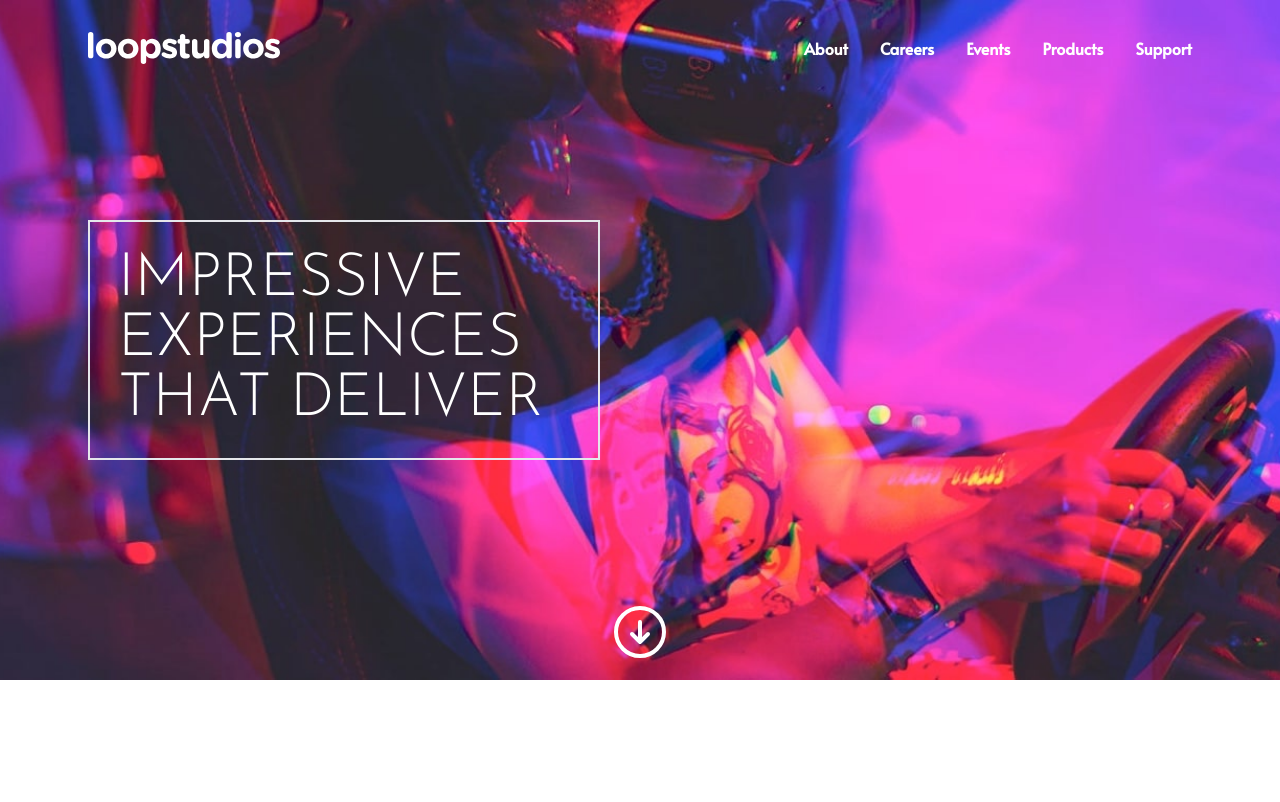
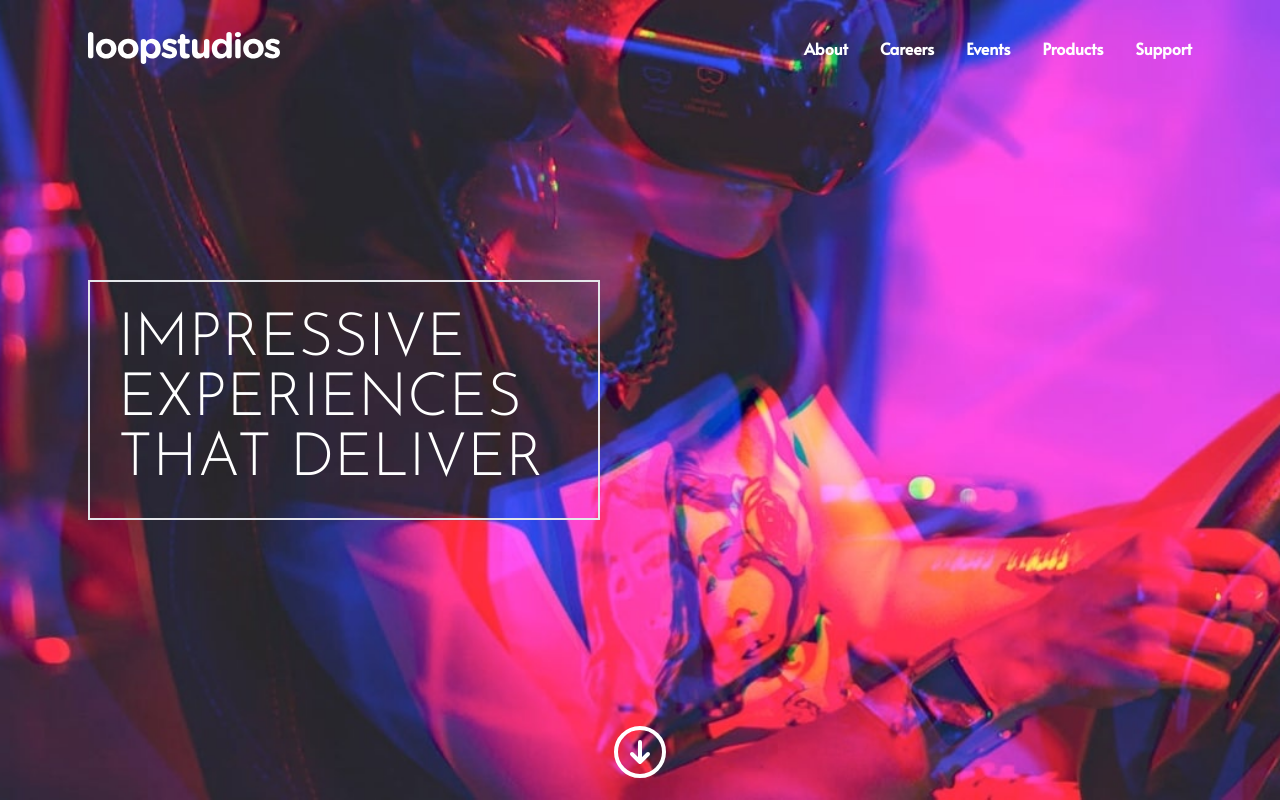
Before and after one commit to arturhonores/landing2, a website built with Vite: page index.html in a window 1280 px wide. Shown: the top 802 px of the page. Built offline with nearby package versions, Linux system fonts and the light colour scheme.

Commit message:
last changes 2

```diff
--- a/index.html
+++ b/index.html
@@ -11,7 +11,7 @@
 
 <body>
   <header
-    class="h-[85vh] bg-cover bg-no-repeat bg-center bg-[url('/images/mobile/image-hero.jpg')] md:bg-[url('/images/desktop/image-hero.jpg')]">
+    class="h-[100vh] bg-cover bg-no-repeat bg-center bg-[url('/images/mobile/image-hero.jpg')] md:bg-[url('/images/desktop/image-hero.jpg')]">
     <div class="menu-mobile oculto bg-black text-white fixed h-screen top-0 left-0 right-0 duration-300 z-10 md:hidden">
       <ul class="space-y-5 font-light text-lg cursor-pointer h-full flex flex-col justify-center pb-20 pl-20 w-fit">
         <li class="uppercase hover:text-pink-500">About</li>
```
